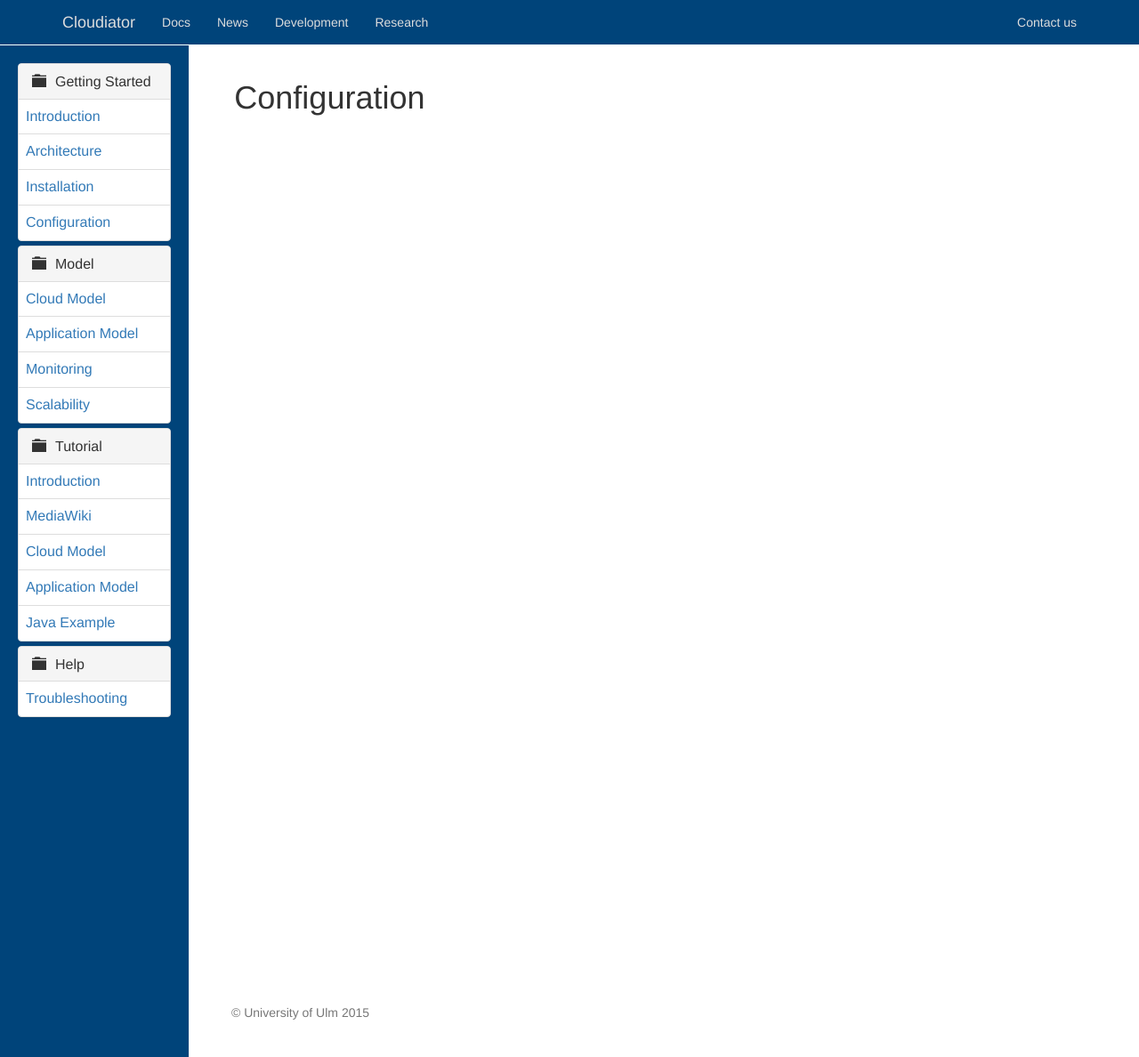
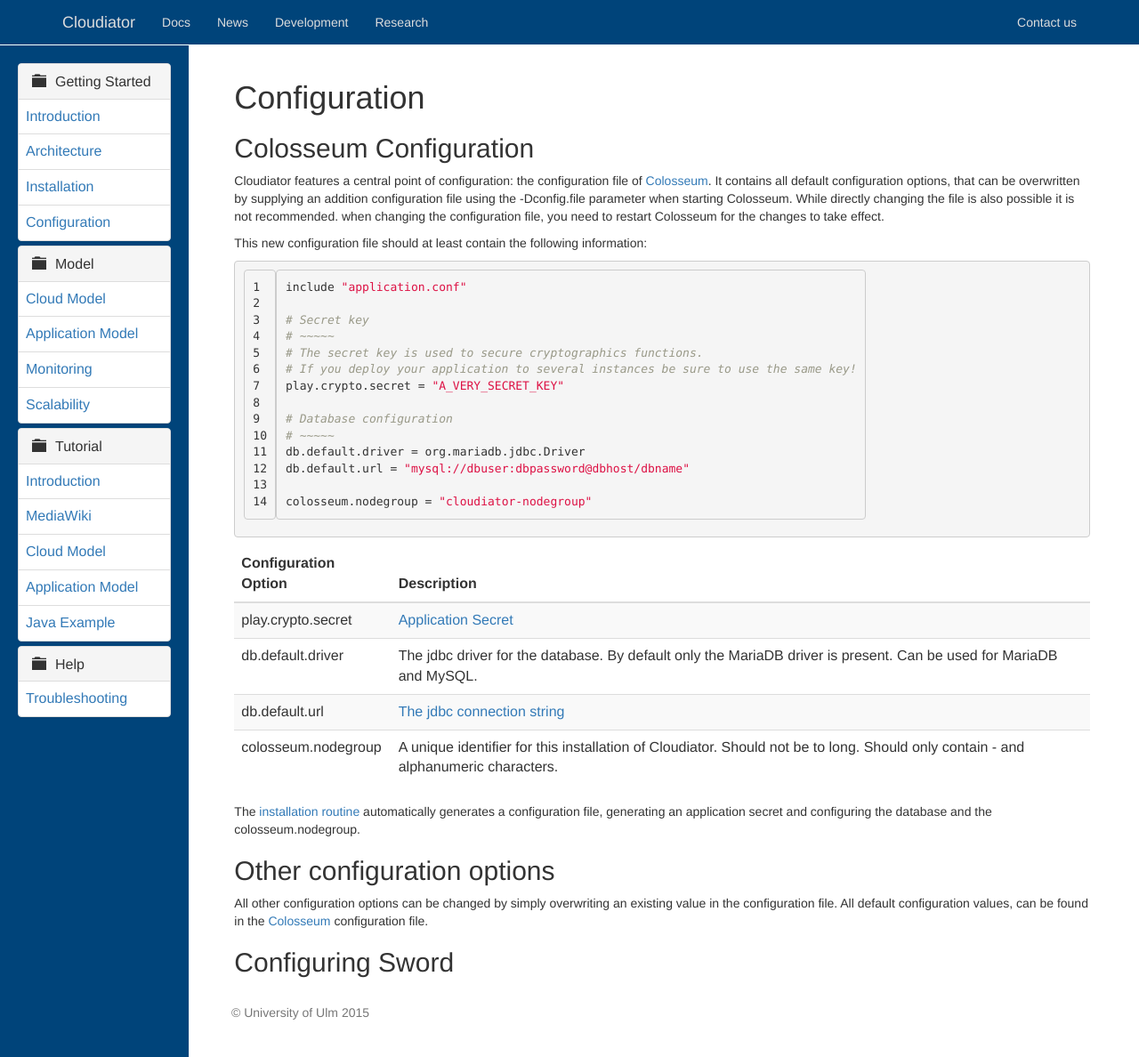
Before and after one commit to cloudiator/cloudiator.github.io, a Jekyll site: the page built from _docs/configuration.md, in a window 1280 px wide and 1188 px high. Shown: the whole window at 89% size. Built offline with Jekyll 4.4.1, drawn with Linux system fonts in a browser that asks for light colours.

Commit message:
Configuration docs

```diff
--- a/_docs/configuration.md
+++ b/_docs/configuration.md
@@ -2,3 +2,49 @@
 layout: docs
 title: Configuration
 ---
+
+## Colosseum Configuration
+
+Cloudiator features a central point of configuration: the configuration file of [Colosseum](/components/colosseum.html).
+It contains all default configuration options, that can be overwritten by supplying an addition configuration file using the
+-Dconfig.file parameter when starting Colosseum. While directly changing the file is also possible it is not recommended.
+when changing the configuration file, you need to restart Colosseum for the changes to take effect.
+
+This new configuration file should at least contain the following information:
+
+{% highlight conf linenos %}
+
+include "application.conf"
+
+# Secret key
+# ~~~~~
+# The secret key is used to secure cryptographics functions.
+# If you deploy your application to several instances be sure to use the same key!
+play.crypto.secret = "A_VERY_SECRET_KEY"
+
+# Database configuration
+# ~~~~~
+db.default.driver = org.mariadb.jdbc.Driver
+db.default.url = "mysql://dbuser:dbpassword@dbhost/dbname"
+
+colosseum.nodegroup = "cloudiator-nodegroup"
+
+{% endhighlight %}
+
+| Configuration Option | Description |
+| -------------------- | ----------- |
+| play.crypto.secret  | [Application Secret](https://www.playframework.com/documentation/2.5.x/ApplicationSecret) |
+| db.default.driver | The jdbc driver for the database. By default only the MariaDB driver is present. Can be used for MariaDB and MySQL. |
+| db.default.url | [The jdbc connection string](https://dev.mysql.com/doc/connector-j/5.1/en/connector-j-reference-configuration-properties.html) |
+| colosseum.nodegroup | A unique identifier for this installation of Cloudiator. Should not be to long. Should only contain - and alphanumeric characters. |
+{: .table .table-striped .table-responsive}
+
+The [installation routine](/docs/installation.html) automatically generates a configuration file, generating an application secret and configuring the database
+and the colosseum.nodegroup.
+
+## Other configuration options
+
+All other configuration options can be changed by simply overwriting an existing value in the configuration file. All
+default configuration values, can be found in the [Colosseum](/components/colosseum.html) configuration file.
+
+## Configuring Sword
```
Also changed, not shown: _components/colosseum.md (line endings or trailing spaces).
